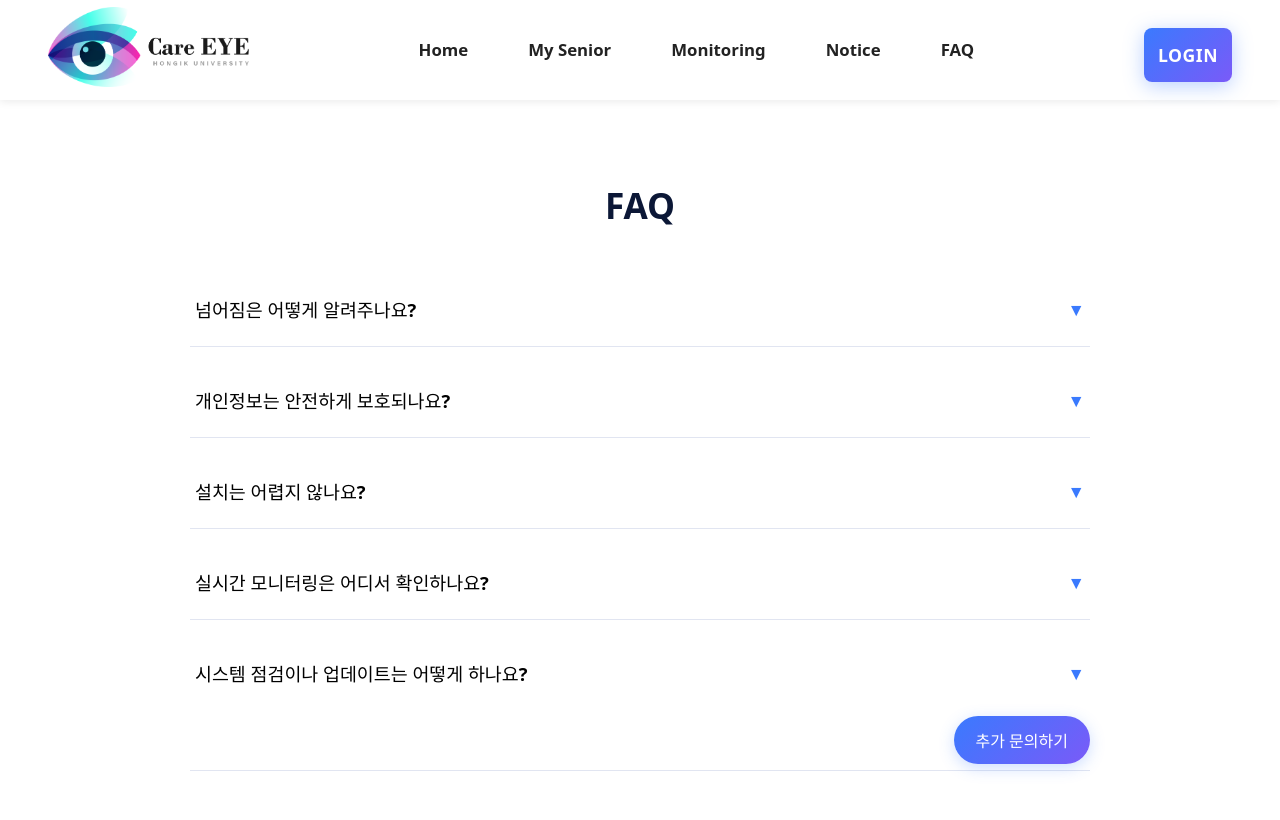
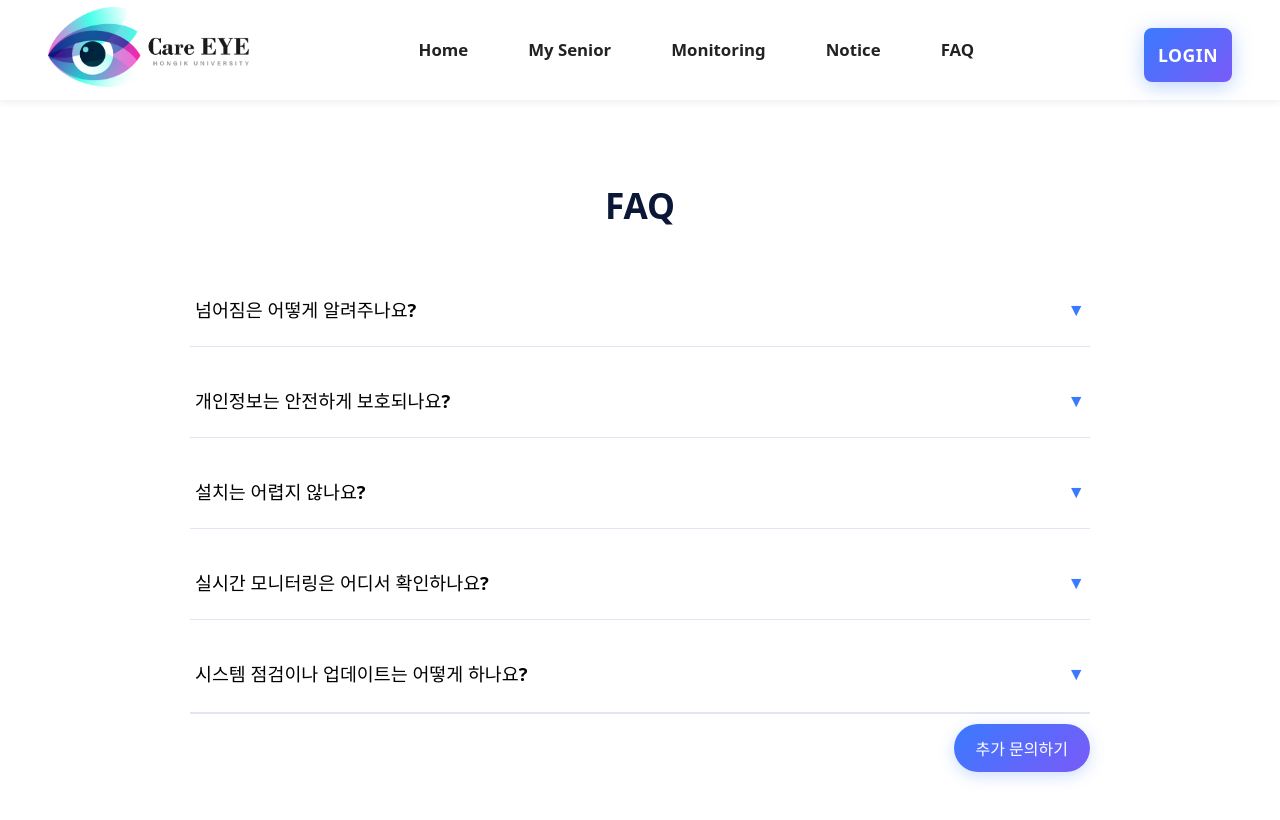
Before and after one commit to hoho715-park/careeye_frontend, a React (Vite) app in the folder careeye/: page /faq in a window 1280 px wide. Shown: the top 820 px of the page. Built offline with nearby package versions, Linux system fonts and the light colour scheme.

Commit message:
Fix: FAQ 섹션에서 추가 문의하기 버튼 하단 선 제거

```diff
--- a/careeye/src/pages/FAQ.jsx
+++ b/careeye/src/pages/FAQ.jsx
@@ -44,6 +44,7 @@ const FAQ = () => {
   return (
     <div className="faq-container">
       <h2 className="faq-title">FAQ</h2>
+
       <div className="faq-list">
         {faqData.map((item, index) => (
           <div key={index} className="faq-item">
@@ -64,19 +65,22 @@ const FAQ = () => {
               <p>{item.answer}</p>
             </div>
 
-            {/* ✅ 마지막 질문 밑에만 추가 문의 버튼 표시 */}
+            {/* ✅ 마지막 항목에만 버튼 + 선 위쪽 배치 */}
             {index === faqData.length - 1 && (
-              <div className="contact-btn-wrapper">
-                <button className="contact-button" onClick={togglePopup}>
-                  추가 문의하기
-                </button>
-              </div>
+              <>
+                <div className="faq-divider"></div>
+                <div className="contact-btn-wrapper">
+                  <button className="contact-button" onClick={togglePopup}>
+                    추가 문의하기
+                  </button>
+                </div>
+              </>
             )}
           </div>
         ))}
       </div>
 
-      {/* ✅ 팝업 */}
+      {/* ✅ 문의 팝업 */}
       {showPopup && (
         <div className="popup-overlay">
           <div className="popup">
--- a/careeye/src/styles/FAQ.css
+++ b/careeye/src/styles/FAQ.css
@@ -50,6 +50,11 @@ html, body, #root {
   border-bottom: 1.5px solid #e1e5f1;
   text-align: left;
   padding: 6px 0;
+}
+
+/* ✅ 마지막 항목은 하단 선 제거 */
+.faq-item:last-child {
+  border-bottom: none;
 }
 
 /* 질문 버튼 */
@@ -118,11 +123,19 @@ html, body, #root {
   margin: 0;
 }
 
+/* ✅ 선 (추가 문의 위쪽에 표시) */
+.faq-divider {
+  width: 100%;
+  height: 1.5px;
+  background-color: #e1e5f1;
+  margin-top: 8px;
+  margin-bottom: 10px;
+}
+
 /* ✅ 추가 문의하기 버튼 */
 .contact-btn-wrapper {
   display: flex;
-  justify-content: flex-end; /* 오른쪽 정렬 */
-  margin-top: 12px;
+  justify-content: flex-end;
 }
 
 .contact-button {
@@ -183,10 +196,8 @@ html, body, #root {
   font-size: 1rem;
   resize: none;
   margin-bottom: 15px;
-
-  /* ✅ 배경색 변경 */
-  background-color: #f7f8fa; /* 연한 회색 */
-  color: #222; /* 텍스트는 진한 회색으로 */
+  background-color: #f7f8fa;
+  color: #222;
 }
 
 .popup-buttons {
```
